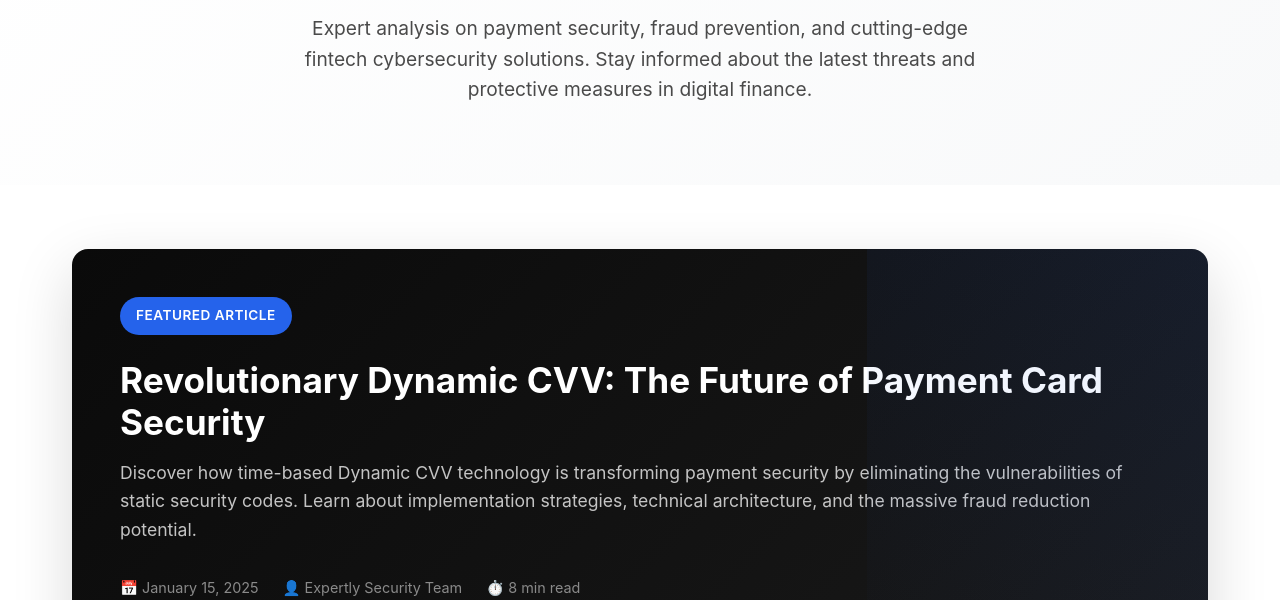
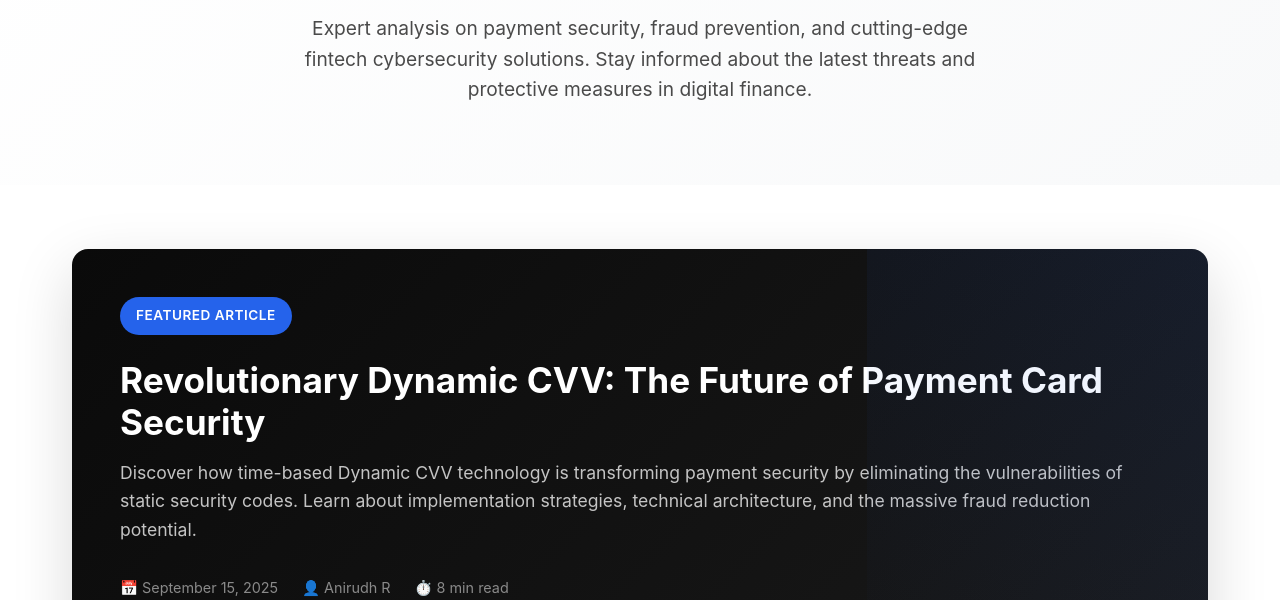
Before and after one commit to ExpertlyIN/expertly-website, a website: page src/blog/index.html in a window 1280 px wide. Shown: the part 200-800 px from the top of the page. Drawn offline with Linux system fonts and the light colour scheme.

Commit message:
Update article date and author in index.html

```diff
--- a/src/blog/index.html
+++ b/src/blog/index.html
@@ -96,8 +96,8 @@
                 <h2>Revolutionary Dynamic CVV: The Future of Payment Card Security</h2>
                 <p>Discover how time-based Dynamic CVV technology is transforming payment security by eliminating the vulnerabilities of static security codes. Learn about implementation strategies, technical architecture, and the massive fraud reduction potential.</p>
                 <div class="featured-meta">
-                    <span>📅 January 15, 2025</span>
-                    <span>👤 Expertly Security Team</span>
+                    <span>📅 September 15, 2025</span>
+                    <span>👤 Anirudh R</span>
                     <span>⏱️ 8 min read</span>
                 </div>
                 <a href="posts/dynamic-cvv-security-revolution.html" class="read-more-btn">
```
